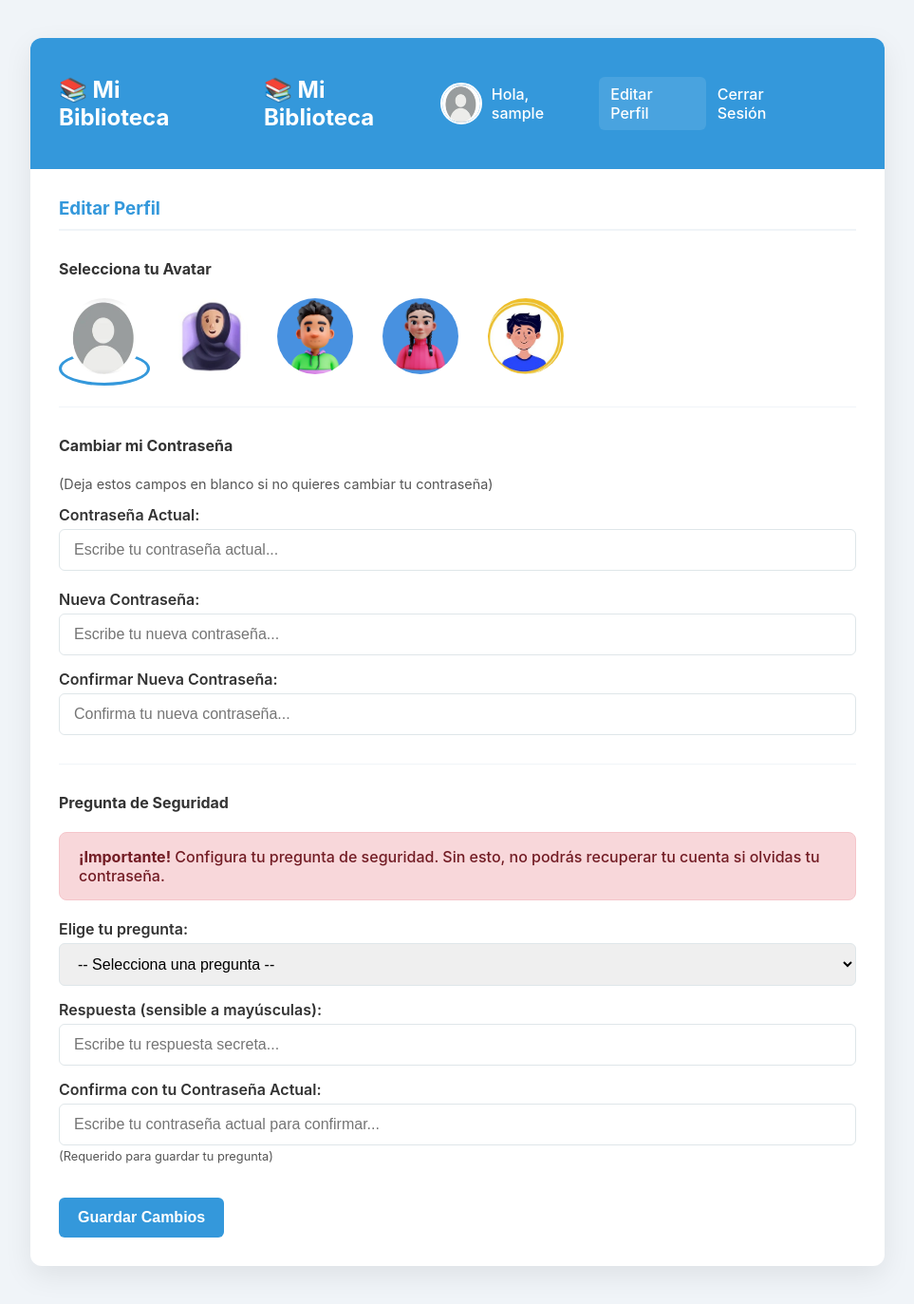
After one commit to DonP0413/biblioteca_python, a Flask app: page /perfil in a window 1280 px wide. The commit adds this page. Shown: the whole page at 95% size, without its empty margins (158-1121 px from the left). Run offline with Flask 3, Linux system fonts and the light colour scheme; the visitor is signed in with stand-in values (Sample User, id 1).

Commit message:
varias mejoras

```diff
--- a/app.py
+++ b/app.py
@@ -10,8 +10,10 @@ app = Flask(__name__)
 
 # Configuración de la Base de Datos (MySQL)
 # CAMBIA 'root' Y 'tu_password' por tus credenciales de MySQL
-DB_USER = 'root'
-DB_PASS = '1234'
+# Configuración de la Base de Datos (MySQL)
+# Ahora usamos un usuario con privilegios limitados
+DB_USER = 'biblioteca_app'        # <-- El nuevo usuario
+DB_PASS = '0000' # <-- El nuevo password que elegiste
 DB_HOST = 'localhost'
 DB_NAME = 'biblioteca_db'
 app.config['SQLALCHEMY_DATABASE_URI'] = f'mysql+pymysql://{DB_USER}:{DB_PASS}@{DB_HOST}/{DB_NAME}'
@@ -27,47 +29,60 @@ login_manager.login_message = 'Por favor, inicia sesión para acceder a esta pá
 
 # --- (M) MODELO (Definición de Datos) ---
 
+# --- (M) MODELO (Definición de Datos) ---
+
 # El 'UserMixin' es necesario para Flask-Login
 class Usuario(UserMixin, db.Model):
     __tablename__ = 'usuario' # Nombre de la tabla
     id = db.Column(db.Integer, primary_key=True)
     username = db.Column(db.String(80), unique=True, nullable=False)
     password_hash = db.Column(db.String(128), nullable=False)
+    is_admin = db.Column(db.Boolean, nullable=False, default=False)
+    avatar_img = db.Column(db.String(200), nullable=False, default='/static/avatars/default.jpg') # Mantenemos el .jpg
 
-    # --- LÍNEA NUEVA ---
-    # Por defecto, nadie es admin (default=False)
-    is_admin = db.Column(db.Boolean, nullable=False, default=False)
-    # ------------------
+    # --- LÍNEAS NUEVAS ---
+    # Guardamos la pregunta y la RESPUESTA HASHEADA
+    # Son 'nullable=True' porque el usuario las configura DESPUÉS de registrarse.
+    security_question = db.Column(db.String(300), nullable=True)
+    security_answer_hash = db.Column(db.String(128), nullable=True)
+    # --------------------
 
     # Relación: Un usuario tiene muchos libros
     libros = db.relationship('Libro', backref='propietario', lazy=True)
 
-    # Métodos para hashear y verificar la contraseña
+    # --- Métodos de Contraseña (YA EXISTEN) ---
     def set_password(self, password):
         self.password_hash = bcrypt.generate_password_hash(password).decode('utf-8')
 
     def check_password(self, password):
         return bcrypt.check_password_hash(self.password_hash, password)
 
-    # Relación: Un usuario tiene muchos libros
-    libros = db.relationship('Libro', backref='propietario', lazy=True)
+    # --- MÉTODOS NUEVOS (Para la respuesta de seguridad) ---
+    def set_security_answer(self, answer):
+        # Hasheamos la respuesta de la misma forma que la contraseña
+        # Usamos 'str(answer)' para asegurarnos de que sea una cadena
+        self.security_answer_hash = bcrypt.generate_password_hash(str(answer)).decode('utf-8')
 
-    # Métodos para hashear y verificar la contraseña
-    def set_password(self, password):
-        self.password_hash = bcrypt.generate_password_hash(password).decode('utf-8')
-
-    def check_password(self, password):
-        return bcrypt.check_password_hash(self.password_hash, password)
+    def check_security_answer(self, answer):
+        # Verificamos la respuesta hasheada
+        # Es importante chequear que el hash no esté vacío (None)
+        if not self.security_answer_hash:
+            return False
+        return bcrypt.check_password_hash(self.security_answer_hash, str(answer))
 
 class Libro(db.Model):
-    __tablename__ = 'libro' # Nombre de la tabla
+    __tablename__ = 'libro'
     id = db.Column(db.Integer, primary_key=True)
     titulo = db.Column(db.String(200), nullable=False)
     autor = db.Column(db.String(100), nullable=False)
     leido = db.Column(db.Boolean, default=False)
+    usuario_id = db.Column(db.Integer, db.ForeignKey('usuario.id'), nullable=False)
 
-    # Clave Foránea: Conecta el libro con el usuario
-    usuario_id = db.Column(db.Integer, db.ForeignKey('usuario.id'), nullable=False)
+    # --- LÍNEAS NUEVAS ---
+    # Usamos nullable=False y default=0 para asegurarnos de que siempre tengan un valor.
+    paginas_totales = db.Column(db.Integer, nullable=False, default=0)
+    pagina_actual = db.Column(db.Integer, nullable=False, default=0)
+    # --------------------
 
 # Función de Flask-Login para cargar un usuario desde la sesión
 @login_manager.user_loader
@@ -137,6 +152,65 @@ def login():
             flash('Login incorrecto. Revisa usuario y contraseña.', 'danger')
 
     return render_template('login.html') # (V) Muestra la Vista de login
+# --- Rutas de Recuperación de Contraseña ---
+
+@app.route('/forgot_password', methods=['GET', 'POST'])
+def forgot_password():
+    if request.method == 'POST':
+        username = request.form['username']
+        user = Usuario.query.filter_by(username=username).first()
+
+        # Validaciones
+        if not user:
+            flash('No existe un usuario con ese nombre.', 'danger')
+            return redirect(url_for('forgot_password'))
+
+        if not user.security_question:
+            flash('Este usuario no tiene preguntas de seguridad configuradas. No se puede recuperar la cuenta.', 'danger')
+            return redirect(url_for('forgot_password'))
+
+        # Éxito: redirige al usuario a la página de reseteo
+        return redirect(url_for('reset_password', username=user.username))
+
+    return render_template('forgot_password.html')
+
+
+@app.route('/reset_password/<username>', methods=['GET', 'POST'])
+def reset_password(username):
+    # Buscamos al usuario o mostramos un error 404 si no existe
+    user = Usuario.query.filter_by(username=username).first_or_404()
+
+    if request.method == 'POST':
+        # 1. Obtener datos del formulario
+        security_answer = request.form['security_answer']
+        password_nueva = request.form['password_nueva']
+        password_confirm = request.form['password_confirm']
+
+        # 2. Validar la respuesta de seguridad
+        if not user.check_security_answer(security_answer):
+            flash('Respuesta de seguridad incorrecta.', 'danger')
+            return redirect(url_for('reset_password', username=user.username))
+
+        # 3. Validar la nueva contraseña
+        if not password_nueva or not password_confirm:
+            flash('La nueva contraseña no puede estar vacía.', 'danger')
+            return redirect(url_for('reset_password', username=user.username))
+
+        if password_nueva != password_confirm:
+            flash('Las nuevas contraseñas no coinciden.', 'danger')
+            return redirect(url_for('reset_password', username=user.username))
+
+        # 4. Éxito: Guardar la nueva contraseña
+        user.set_password(password_nueva)
+        db.session.commit()
+
+        flash('¡Contraseña actualizada con éxito! Ahora puedes iniciar sesión.', 'success')
+        return redirect(url_for('login'))
+
+    # Si es GET, mostramos la página con la pregunta
+    return render_template('reset_password.html',
+                           username=user.username,
+                           security_question=user.security_question)
 
 @app.route('/logout')
 @login_required
@@ -147,44 +221,104 @@ def logout():
 # --- Rutas CRUD (Biblioteca) ---
 
 @app.route('/')
-@login_required # ¡Protegido! Solo usuarios logueados
+@login_required
 def biblioteca():
-    # (R) READ: Obtiene solo los libros del usuario actual
-    libros_del_usuario = Libro.query.filter_by(propietario=current_user).all()
+    # --- Lógica de Búsqueda (NUEVO) ---
+    # Obtenemos el término de búsqueda de la URL (ej. /?q=Quijote)
+    termino_busqueda = request.args.get('q', '') # 'q' es el nombre del input
 
-    # (V) Muestra la Vista de biblioteca, pasando los datos (libros)
-    return render_template('biblioteca.html', libros=libros_del_usuario)
+    # Empezamos la consulta base
+    query_base = Libro.query.filter_by(propietario=current_user)
 
+    # Si hay un término de búsqueda, filtramos la consulta
+    if termino_busqueda:
+        # Usamos .like() para buscar coincidencias parciales (case-insensitive con 'ilike')
+        query_base = query_base.filter(Libro.titulo.ilike(f"%{termino_busqueda}%"))
+
+    # Ejecutamos la consulta final
+    libros_del_usuario = query_base.all()
+    # ------------------------------------
+
+    # Pasamos el término de búsqueda de vuelta a la plantilla
+    # para que la barra de búsqueda no se borre.
+    return render_template('biblioteca.html',
+                           libros=libros_del_usuario,
+                           termino_busqueda=termino_busqueda)
 @app.route('/agregar', methods=['POST'])
 @login_required
 def agregar_libro():
-    # (C) CREATE: Crea un nuevo libro
-    titulo = request.form['titulo']
-    autor = request.form['autor']
+    if request.method == 'POST':
+        titulo = request.form['titulo']
+        autor = request.form['autor']
 
-    nuevo_libro = Libro(titulo=titulo, autor=autor, propietario=current_user) # Asigna el propietario
-    db.session.add(nuevo_libro)
-    db.session.commit()
+        # --- Campo Nuevo ---
+        # Obtenemos el total de páginas. Si está vacío, guardamos 0.
+        try:
+            paginas_totales = int(request.form['paginas_totales'])
+            if paginas_totales < 0:
+                paginas_totales = 0
+        except ValueError:
+            paginas_totales = 0
+        # -------------------
 
-    flash('¡Libro añadido!', 'success')
+        if titulo and autor:
+            nuevo_libro = Libro(
+                titulo=titulo,
+                autor=autor,
+                propietario=current_user,
+                paginas_totales=paginas_totales, # Guardamos el valor
+                pagina_actual=0                 # Empezamos en la página 0
+            )
+            db.session.add(nuevo_libro)
+            db.session.commit()
+            flash('¡Libro añadido con éxito!', 'success')
+        else:
+            flash('El título y el autor son obligatorios.', 'danger')
+
     return redirect(url_for('biblioteca'))
 
-@app.route('/actualizar/<int:id_libro>')
+@app.route('/actualizar_progreso/<int:id_libro>', methods=['GET', 'POST'])
 @login_required
-def actualizar_libro(id_libro):
-    # (U) UPDATE: Actualiza el estado 'leido'
+def actualizar_progreso(id_libro):
+    # Buscamos el libro o damos error 404
     libro = Libro.query.get_or_404(id_libro)
 
-    # Seguridad: Verifica que el libro pertenece al usuario actual
+    # Verificamos que el libro pertenezca al usuario actual
     if libro.propietario != current_user:
         flash('No tienes permiso para editar este libro.', 'danger')
-        return redirect(url_for('biblioteca'))
+        abort(403) # Error de "Prohibido"
 
-    libro.leido = not libro.leido # Invierte el estado (True -> False, False -> True)
-    db.session.commit()
+    if request.method == 'POST':
+        try:
+            # Obtenemos la página actual del formulario
+            pagina_actual = int(request.form['pagina_actual'])
 
-    flash('¡Estado del libro actualizado!', 'success')
-    return redirect(url_for('biblioteca'))
+            # Validaciones
+            if pagina_actual < 0:
+                pagina_actual = 0
+            # Evitamos que ponga una pág actual mayor al total
+            if libro.paginas_totales > 0 and pagina_actual > libro.paginas_totales:
+                pagina_actual = libro.paginas_totales
+
+            # Actualizamos el libro
+            libro.pagina_actual = pagina_actual
+
+            # Lógica automática de "Leído"
+            if libro.paginas_totales > 0 and libro.pagina_actual == libro.paginas_totales:
+                libro.leido = True
+            else:
+                libro.leido = False # Si regresa páginas, se marca como no leído
+
+            db.session.commit()
+            flash('¡Progreso actualizado con éxito!', 'success')
+            return redirect(url_for('biblioteca'))
+
+        except ValueError:
+            flash('Por favor, introduce un número válido.', 'danger')
+            return redirect(url_for('actualizar_progreso', id_libro=id_libro))
+
+    # Si es GET, mostramos la página de actualización
+    return render_template('actualizar_progreso.html', libro=libro)
 
 @app.route('/borrar/<int:id_libro>')
 @login_required
@@ -231,6 +365,74 @@ def borrar_usuario_admin(id_usuario):
     db.session.commit()
     flash(f'Usuario {usuario.username} y todos sus libros han sido borrados.', 'success')
     return redirect(url_for('admin_dashboard'))
+# --- Ruta para Editar Perfil ---
+
+@app.route('/perfil', methods=['GET', 'POST'])
+@login_required
+def perfil():
+    if request.method == 'POST':
+        # --- Banderas para saber qué cambió ---
+        changes_made = False
+
+        # --- 1. Lógica de Avatar (siempre se actualiza si cambia) ---
+        avatar_seleccionado = request.form.get('avatar')
+        if avatar_seleccionado and current_user.avatar_img != avatar_seleccionado:
+            current_user.avatar_img = avatar_seleccionado
+            changes_made = True
+            flash('¡Avatar actualizado!', 'success')
+
+        # --- 2. Lógica de Contraseña ---
+        pw_actual = request.form.get('password_actual')
+        pw_nueva = request.form.get('password_nueva')
+        pw_confirm = request.form.get('password_confirm')
+
+        # Solo si el usuario rellenó los 3 campos de contraseña
+        if pw_actual and pw_nueva and pw_confirm:
+            if not current_user.check_password(pw_actual):
+                flash('Tu contraseña actual es incorrecta. No se pudo cambiar la contraseña.', 'danger')
+            elif pw_actual == pw_nueva:
+                flash('La nueva contraseña no puede ser la misma que la actual.', 'danger')
+            elif pw_nueva != pw_confirm:
+                flash('Las nuevas contraseñas no coinciden.', 'danger')
+            else:
+                # Éxito en cambio de contraseña
+                current_user.set_password(pw_nueva)
+                changes_made = True
+                flash('¡Contraseña actualizada con éxito!', 'success')
+        # Si rellenó solo algunos campos
+        elif pw_actual or pw_nueva or pw_confirm:
+             flash('Para cambiar la contraseña, debes rellenar los TRES campos de la sección "Cambiar mi Contraseña".', 'warning')
+
+        # --- 3. Lógica de Pregunta de Seguridad ---
+        sec_q = request.form.get('security_question')
+        sec_a = request.form.get('security_answer')
+        pw_actual_sec = request.form.get('password_actual_sec')
+
+        # Solo si el usuario rellenó los 3 campos de seguridad
+        if sec_q and sec_a and pw_actual_sec:
+            if not current_user.check_password(pw_actual_sec):
+                flash('Tu contraseña actual es incorrecta. No se pudo cambiar la pregunta de seguridad.', 'danger')
+            else:
+                # Éxito en cambio de pregunta
+                current_user.security_question = sec_q
+                current_user.set_security_answer(sec_a)
+                changes_made = True
+                flash('¡Pregunta de seguridad actualizada con éxito!', 'success')
+        # Si rellenó solo algunos campos
+        elif sec_q or sec_a or pw_actual_sec:
+             flash('Para configurar la pregunta de seguridad, debes rellenar los TRES campos de la sección "Pregunta de Seguridad".', 'warning')
+
+        # --- 4. Guardar cambios si se hizo alguno ---
+        if changes_made:
+            db.session.commit()
+
+        return redirect(url_for('perfil'))
+
+
+
+    # Si es un método GET, solo mostramos la página
+    return render_template('perfil.html')
+
 
 # --- Punto de entrada (para ejecutar con 'python app.py') ---
 if __name__ == '__main__':
--- a/templates/base.html
+++ b/templates/base.html
@@ -198,6 +198,78 @@
             color: var(--color-texto);
             margin-top: 30px;
         }
+                /* --- Estilos para Avatares (NUEVO) --- */
+        .avatar-nav {
+            width: 40px;
+            height: 40px;
+            border-radius: 50%; /* Redondo */
+            border: 2px solid var(--color-blanco);
+            margin-right: 10px;
+            vertical-align: middle; /* Centra con el texto */
+        }
+
+        .avatar-selector {
+            display: flex;
+            flex-wrap: wrap;
+            gap: 15px;
+            margin-bottom: 20px;
+        }
+        .avatar-selector label {
+            cursor: pointer;
+            border-radius: 50%;
+            padding: 5px;
+            border: 3px solid transparent;
+            transition: border-color 0.2s ease;
+        }
+        .avatar-selector img {
+            width: 80px;
+            height: 80px;
+            border-radius: 50%;
+        }
+        /* Oculta el radio button real */
+        .avatar-selector input[type="radio"] {
+            display: none;
+        }
+        /* Estilo cuando el radio está seleccionado */
+        .avatar-selector input[type="radio"]:checked + label {
+            border-color: var(--color-primario);
+            /* --- Estilos para Progreso (NUEVO) --- */
+.progress-container {
+    width: 100%;
+    background-color: var(--color-fondo);
+    border-radius: 4px;
+    height: 10px;
+    margin-top: 5px;
+    overflow: hidden;
+}
+.progress-bar {
+    height: 10px;
+    background-color: var(--color-acento); /* Color turquesa */
+    border-radius: 4px;
+    transition: width 0.3s ease;
+}
+.progress-text {
+    font-size: 0.9em;
+    color: #555;
+}
+.libro-progress {
+    flex-grow: 1; /* Ocupa el espacio del medio */
+    max-width: 200px; /* Límite de ancho */
+    margin: 0 15px;
+}
+.btn-update {
+    color: var(--color-blanco);
+    background-color: var(--color-acento);
+    text-decoration: none;
+    padding: 8px 12px;
+    border-radius: 6px;
+    font-weight: 600;
+    font-size: 0.9em;
+}
+.btn-update:hover {
+    background-color: #16a085;
+}
+        }
 
     </style>
 </head>
@@ -205,20 +277,29 @@
     <div class="container">
         <nav class="nav">
             <h2><a href="/" style="color: white; text-decoration: none;">📚 Mi Biblioteca</a></h2>
+          <nav class="nav">
+            <h2><a href="/" style="color: white; text-decoration: none;">📚 Mi Biblioteca</a></h2>
             <div class="nav-links">
+
                 {% if current_user.is_authenticated %}
+                    <img src="{{ current_user.avatar_img }}" alt="Avatar" class="avatar-nav">
+
                     <span>Hola, {{ current_user.username }}</span>
+                    <a href="{{ url_for('perfil') }}" style="background-color: rgba(255, 255, 255, 0.1);">Editar Perfil</a>
 
                     {% if current_user.is_admin %}
                         <a href="{{ url_for('admin_dashboard') }}" class="admin-link">Panel Admin</a>
                     {% endif %}
 
                     <a href="{{ url_for('logout') }}">Cerrar Sesión</a>
+
                 {% else %}
                     <a href="{{ url_for('login') }}">Iniciar Sesión</a>
                     <a href="{{ url_for('register') }}">Registrarse</a>
                 {% endif %}
+
             </div>
+        </nav>
         </nav>
 
         <div class="content-wrapper">
--- a/templates/login.html
+++ b/templates/login.html
@@ -16,4 +16,8 @@
 
         <button type="submit" class="btn btn-primario">Entrar</button>
     </form>
-{% endblock %}
+
+    <div style="text-align: center; margin-top: 20px;">
+        <a href="{{ url_for('forgot_password') }}">¿Olvidaste tu contraseña?</a>
+    </div>
+    {% endblock %}
--- /dev/null
+++ b/templates/perfil.html
@@ -0,0 +1,85 @@
+{% extends "base.html" %}
+
+{% block content %}
+    <h3>Editar Perfil</h3>
+
+    <form method="POST" action="{{ url_for('perfil') }}">
+
+        <h4>Selecciona tu Avatar</h4>
+        <div class="avatar-selector">
+            {% set avatares = [
+                '/static/avatars/default.jpg',
+                '/static/avatars/avatar1.jpg',
+                '/static/avatars/avatar2.jpg',
+                '/static/avatars/avatar3.jpg',
+                '/static/avatars/avatar4.jpg'
+            ] %}
+
+            {% for avatar in avatares %}
+            <div>
+                <input type="radio"
+                       name="avatar"
+                       id="avatar-{{ loop.index }}"
+                       value="{{ avatar }}"
+                       {% if current_user.avatar_img == avatar %}checked{% endif %}>
+
+                <label for="avatar-{{ loop.index }}">
+                    <img src="{{ avatar }}" alt="Avatar {{ loop.index }}">
+                </label>
+            </div>
+            {% endfor %}
+        </div>
+
+        <hr style="border: 0; border-top: 1px solid var(--color-fondo); margin: 30px 0;">
+
+        <h4>Cambiar mi Contraseña</h4>
+        <p style="font-size: 0.9em; color: #555;">(Deja estos campos en blanco si no quieres cambiar tu contraseña)</p>
+
+        <div class="form-group">
+            <label for="password_actual">Contraseña Actual:</label>
+            <input type="password" id="password_actual" name="password_actual" class="form-control" placeholder="Escribe tu contraseña actual...">
+        </div>
+        <div class="form-group" style="margin-top: 20px;">
+            <label for="password_nueva">Nueva Contraseña:</label>
+            <input type="password" id="password_nueva" name="password_nueva" class="form-control" placeholder="Escribe tu nueva contraseña...">
+        </div>
+        <div class="form-group">
+            <label for="password_confirm">Confirmar Nueva Contraseña:</label>
+            <input type="password" id="password_confirm" name="password_confirm" class="form-control" placeholder="Confirma tu nueva contraseña...">
+        </div>
+
+        <hr style="border: 0; border-top: 1px solid var(--color-fondo); margin: 30px 0;">
+
+        <h4>Pregunta de Seguridad</h4>
+
+        {% if current_user.security_question %}
+            <p>Ya tienes una pregunta de seguridad configurada:</p>
+            <strong>{{ current_user.security_question }}</strong>
+            <p style="font-size: 0.9em; color: #555;">(Para cambiarla, configura una nueva abajo)</p>
+        {% else %}
+            <div class="flash danger" style="text-align: left;">
+                <strong>¡Importante!</strong> Configura tu pregunta de seguridad. Sin esto, no podrás recuperar tu cuenta si olvidas tu contraseña.
+            </div>
+        {% endif %}
+
+        <div class="form-group" style="margin-top: 20px;">
+            <label for="security_question">Elige tu pregunta:</label>
+            <select name="security_question" class="form-control">
+                <option value="">-- Selecciona una pregunta --</option>
+                <option value="¿Cuál es el nombre de tu primera mascota?">¿Cuál es el nombre de tu primera mascota?</option>
+                <option value="¿Cuál es tu ciudad de nacimiento?">¿Cuál es tu ciudad de nacimiento?</option>
+                <option value="¿Cuál es el segundo nombre de tu madre?">¿Cuál es el segundo nombre de tu madre?</option>
+            </select>
+        </div>
+        <div class="form-group">
+            <label for="security_answer">Respuesta (sensible a mayúsculas):</label>
+            <input type="text" name="security_answer" class="form-control" placeholder="Escribe tu respuesta secreta...">
+        </div>
+        <div class="form-group">
+            <label for="password_actual_sec">Confirma con tu Contraseña Actual:</label>
+            <input type="password" id="password_actual_sec" name="password_actual_sec" class="form-control" placeholder="Escribe tu contraseña actual para confirmar...">
+            <small style="font-size: 0.8em; color: #555;">(Requerido para guardar tu pregunta)</small>
+        </div>
+        <button type="submit" class="btn btn-primario" style="margin-top: 20px;">Guardar Cambios</button>
+    </form>
+{% endblock %}
```
Also changed, not shown: templates/actualizar_progreso.html (added, +21 -0 lines), templates/biblioteca.html (+49 -9 lines), templates/forgot_password.html (added, +16 -0 lines), templates/reset_password.html (added, +30 -0 lines), static/avatars/avatar1.jpg (added), static/avatars/avatar2.jpg (added), static/avatars/avatar3.jpg (added), static/avatars/avatar4.jpg (added), static/avatars/avatar5.jpg (added), static/avatars/avatar6.jpg (added), static/avatars/avatar7.jpg (added), static/avatars/default.jpg (added).
